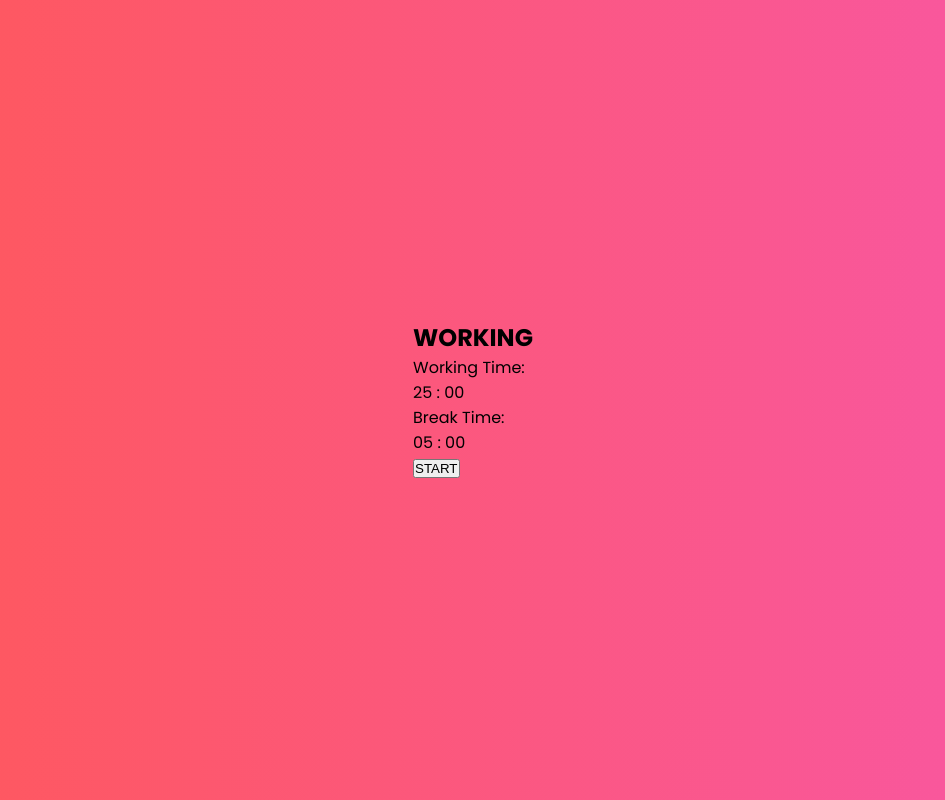
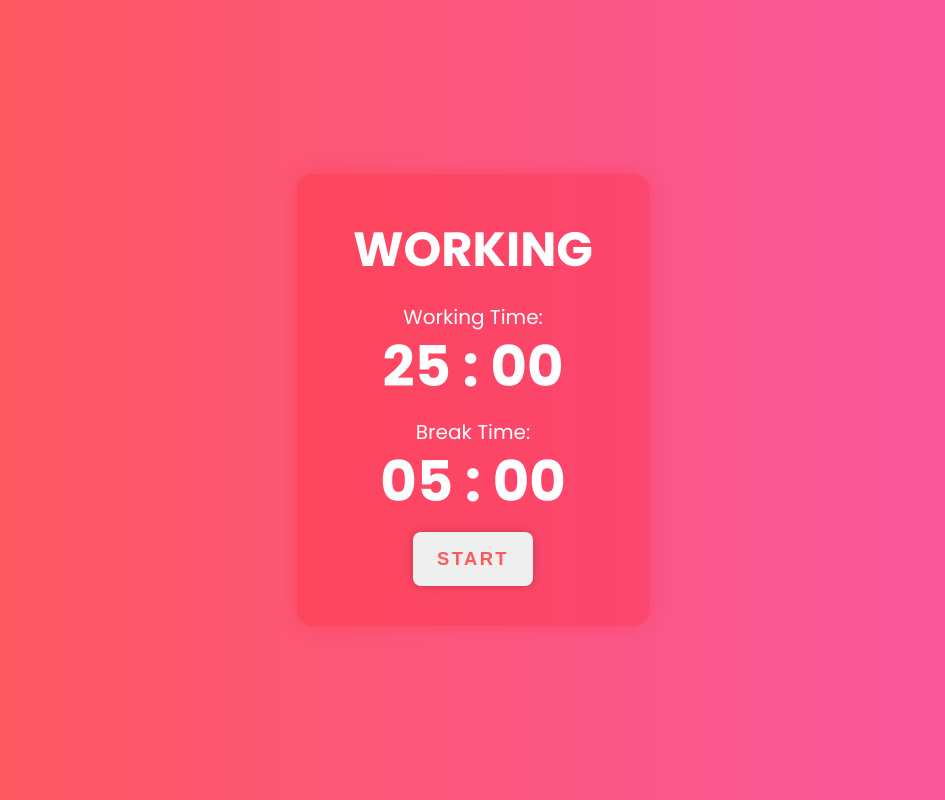
Before and after one commit to msuryaditriputraR/POMODORO, a plain HTML site: page front-end/index.html in a window 1280 px wide. Shown: the whole page, without its empty margins (167-1112 px from the left). Drawn offline with Linux system fonts and the light colour scheme.

Commit message:
feat: style

```diff
--- a/front-end/assets/css/style.css
+++ b/front-end/assets/css/style.css
@@ -6,6 +6,7 @@
     margin: 0;
     padding: 0;
     box-sizing: border-box;
+    outline: none;
 }
 
 main {
@@ -15,4 +16,48 @@ main {
     background: #f857a6;
     background: linear-gradient(to right, #ff5858, #f857a6);
     font-family: "Poppins", sans-serif;
+    color: #fff;
 }
+
+section {
+    background-color: rgba(255, 0, 0, 0.2);
+    padding: 2.5rem 3.5rem;
+    border-radius: 1rem;
+    text-align: center;
+    box-shadow: 0 0 20px rgba(255, 0, 0, 0.2);
+}
+
+#status {
+    font-size: 3rem;
+    margin-bottom: 1rem;
+}
+
+.container {
+    display: flex;
+    flex-direction: column;
+    row-gap: 0.5rem;
+}
+
+.container p {
+    font-size: 3.5rem;
+    font-weight: bold;
+    margin-top: -0.5rem;
+}
+
+.container span {
+    font-size: 1.25rem;
+}
+
+#btn-start {
+    width: 50%;
+    margin-inline: auto;
+    padding-block: 1rem;
+    border-radius: 0.5rem;
+    border: none;
+    cursor: pointer;
+    box-shadow: 0 0 10px rgba(0, 0, 0, 0.2);
+    color: #ff5858;
+    font-weight: bold;
+    font-size: 1.15rem;
+    letter-spacing: 0.15rem;
+}
```
